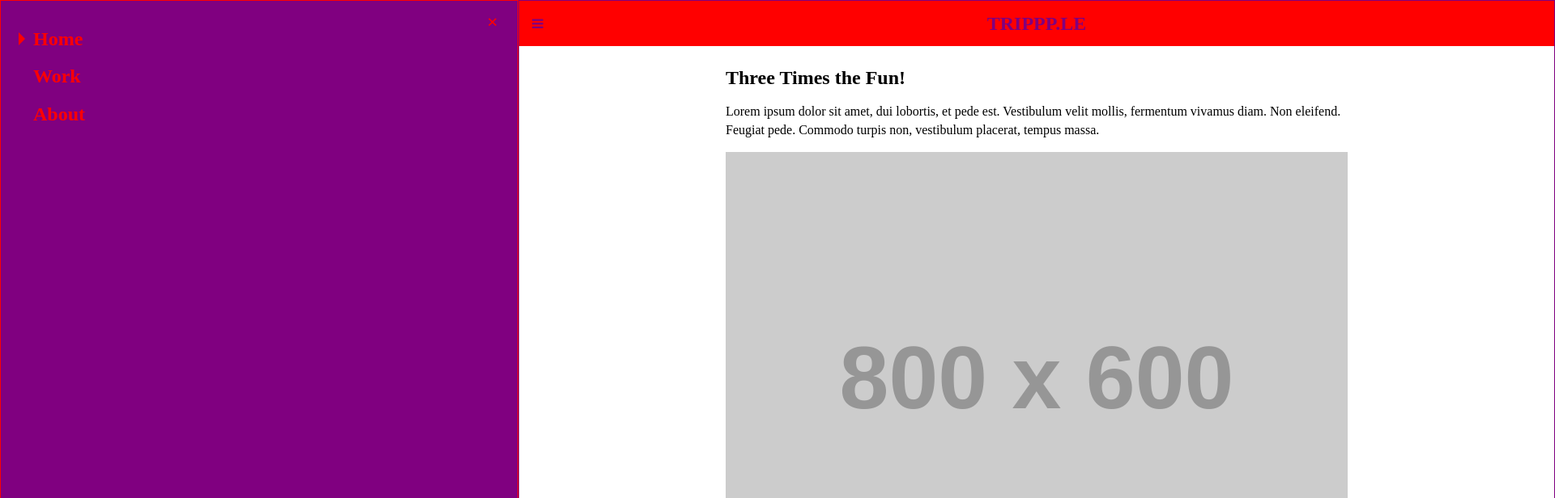
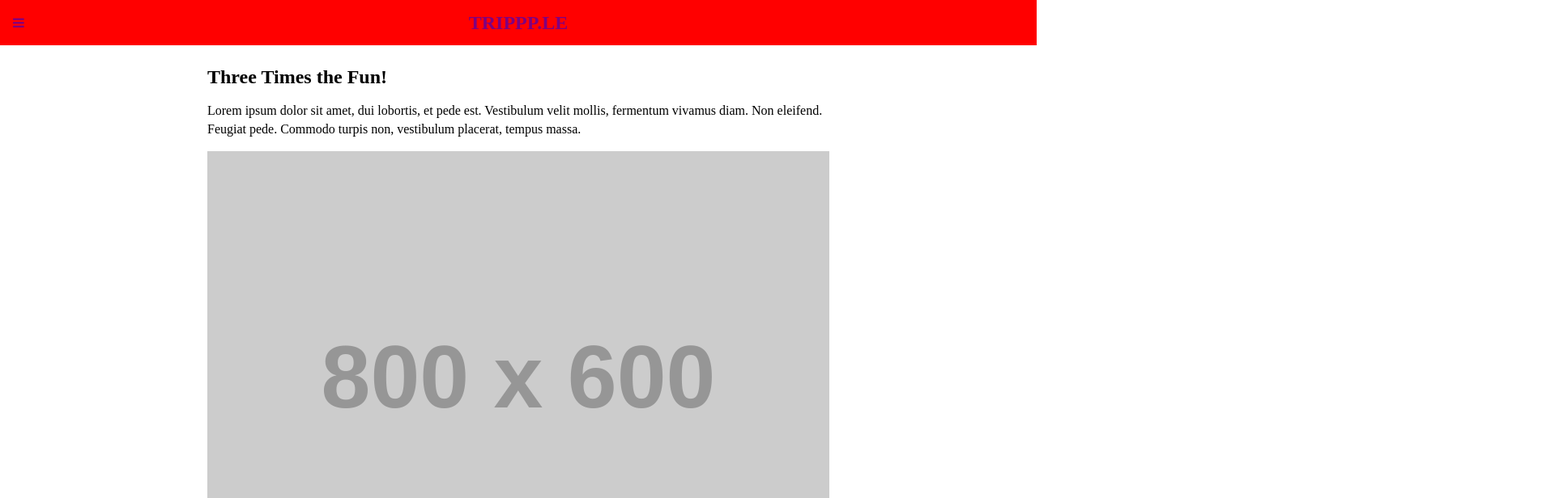
Before and after one commit to djmccurley/trippple, a plain HTML site: page index.html in a window 1280 px wide. Shown: the top 616 px of the page at 81% size, 1920 px wide, since content can reach past the window. Drawn offline with nearby package versions, Linux system fonts and the light colour scheme; placeholder pictures from the web are drawn by us.

Commit message:
html css done - ready for js

```diff
--- a/css/style.css
+++ b/css/style.css
@@ -19,11 +19,6 @@ img {
 	display: block;
 }
 
-/* main-nav */
-
-.main-nav {
-	display: none;
-}
 
 .page-header {
 	background-color: red;
@@ -46,6 +41,7 @@ img {
 }
 
 .page-header .nav-icon {
+	cursor: pointer;
 	position: absolute;
 	left: 1em;
 	top: 50%;
@@ -58,6 +54,54 @@ img {
 	margin: 3em auto;
 	max-width: 800px;
 	padding: 1em;
+}
+
+/* main-nav */
+
+.main-nav {
+	display: none;
+	background-color: purple;
+	font-size: 1.5em;
+	font-weight: bold;
+	position: relative;
+}
+
+.main-nav ul {
+	list-style-type: none;
+	margin-top: 1.5em;
+}
+
+.main-nav li {
+	margin: 1em 0;
+}
+
+.main-nav a {
+	color: red;
+	text-decoration: none;
+}
+
+.main-nav .close-icon {
+	font-style: normal;
+	position: absolute;
+	top: .9rem;
+	right: 1em;
+	line-height: 1;
+	color: red;
+	cursor: pointer;
+}
+
+.main-nav li {
+	position: relative;
+}
+.main-nav li.is-active:before {
+	content: '';
+	display: block;
+	border: .5rem solid transparent;
+	border-left-color: red;
+	position: absolute;
+	left: -0.75em;
+	top: 50%;
+	transform: translateY(-50%);
 }
 
 /* .nav-open */
@@ -81,47 +125,14 @@ img {
 	border: 1px solid purple;
 }
 
-.main-nav {
-	background-color: purple;
-	font-size: 1.5em;
-	font-weight: bold;
-	position: relative;
-}
-
-.main-nav ul {
-	list-style-type: none;
-	margin-top: 1.5em;
-}
-
-.main-nav li {
-	margin: 1em 0;
-}
-
-.main-nav a {
-	color: red;
-	text-decoration: none;
-}
-
-.main-nav .close-nav {
-	font-style: normal;
-	position: absolute;
-	top: .9rem;
-	right: 1em;
-	line-height: 1;
-	color: red;
-}
-
-.main-nav li {
-	position: relative;
-}
-.main-nav li.is-active:before {
+.nav-open .page-content:before {
 	content: '';
 	display: block;
-	border: .5rem solid transparent;
-	border-left-color: red;
+	width: 100%;
+	height: 100%;
+	background: hsla(0, 99%, 50%, 0.5);
 	position: absolute;
-	left: -0.75em;
-	top: 50%;
-	transform: translateY(-50%);
-
+	top: 0;
+	left: 0;
+	z-index: 10;
 }
--- a/index.html
+++ b/index.html
@@ -9,9 +9,9 @@
 	<link rel="stylesheet" type="text/css" href="css/style.css">
 </head>
 
-<body class="nav-open">
+<body class="">
 	<nav class="main-nav">
-		<i class="close-nav">&times;</i>
+		<i class="close-icon">&times;</i>
 		<ul>
 			<li class="is-active"><a href="#!">Home</a></li>
 			<li><a href="#!">Work</a></li>
```
